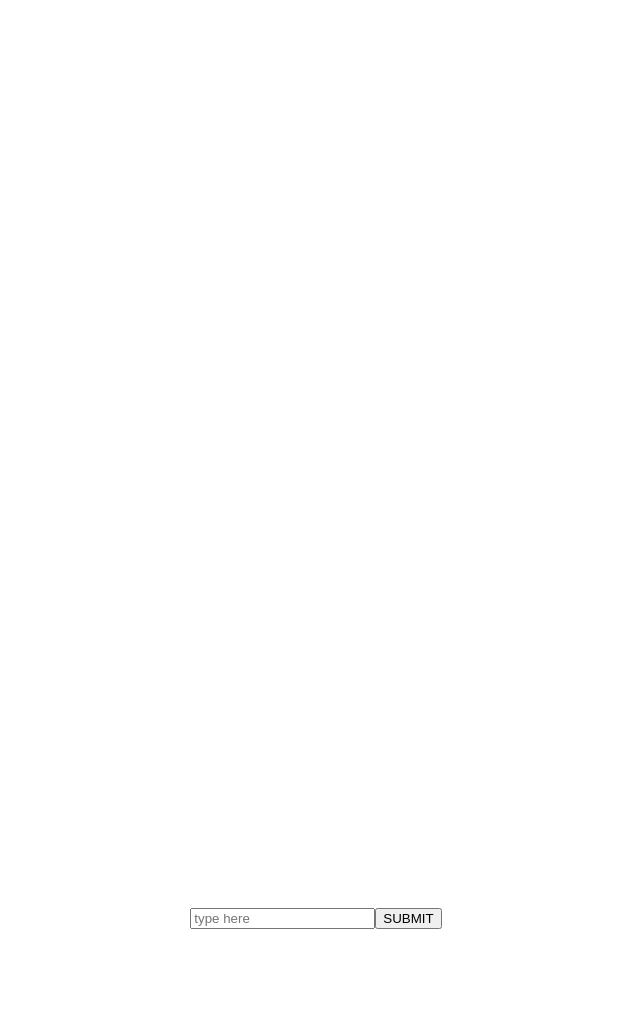
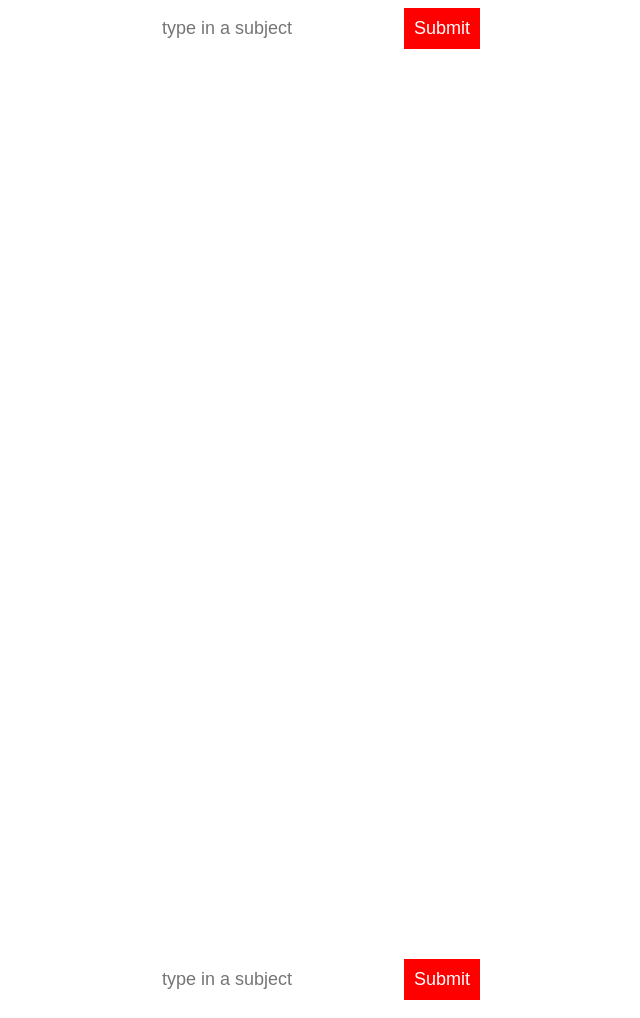
Before and after one commit to martybutts/mood-ring-interactive, a website: page public/index.html in a window 1280 px wide. Shown: the whole page, without its empty margins (332-972 px from the left). Before the commit the page ends 937 px from the top, so only its background shows below. Drawn offline with nearby package versions, Linux system fonts and the light colour scheme; no server answers.

Commit message:
move input to top of page and style it

```diff
--- a/public/index.html
+++ b/public/index.html
@@ -7,6 +7,7 @@
   </head>
 
   <body>
+    <input type="text" placeholder="type in a subject"><input type="submit">
     <div class="row">
       <div></div><div></div><div></div><div></div><div></div><div></div><div></div><div></div><div></div><div></div><div></div><div></div><div></div><div></div>
       <div></div><div></div><div></div><div></div><div></div><div></div><div></div><div></div><div></div><div></div><div></div><div></div><div></div><div></div>
@@ -40,8 +41,8 @@
       <div></div><div></div><div></div><div></div><div></div><div></div><div></div><div></div><div></div><div></div><div></div><div></div><div></div><div></div>
       <div></div><div></div><div></div><div></div><div></div><div></div><div></div><div></div><div></div><div></div><div></div><div></div><div></div><div></div>
       <div></div><div></div><div></div><div></div><div></div><div></div><div></div><div></div><div></div><div></div><div></div><div></div><div></div><div></div>
-      <br />
-      <input class="user-input" type="text" placeholder="type here"><button name="button">SUBMIT</button>
+
+      <input type="text" placeholder="type in a subject"><input type="submit">
     </div>
 
     <script src="/socket.io/socket.io.js"></script>
--- a/public/main.css
+++ b/public/main.css
@@ -18,6 +18,14 @@ body {
   height: 50px;
 }
 
-.user-input {
-  padding:
+input {
+  border: 0;
+  padding: 10px;
+  margin-bottom: 10px;
+  font-size: 18px;
 }
+
+input[type="submit"] {
+      background: red;
+      color: white;
+    }
```
